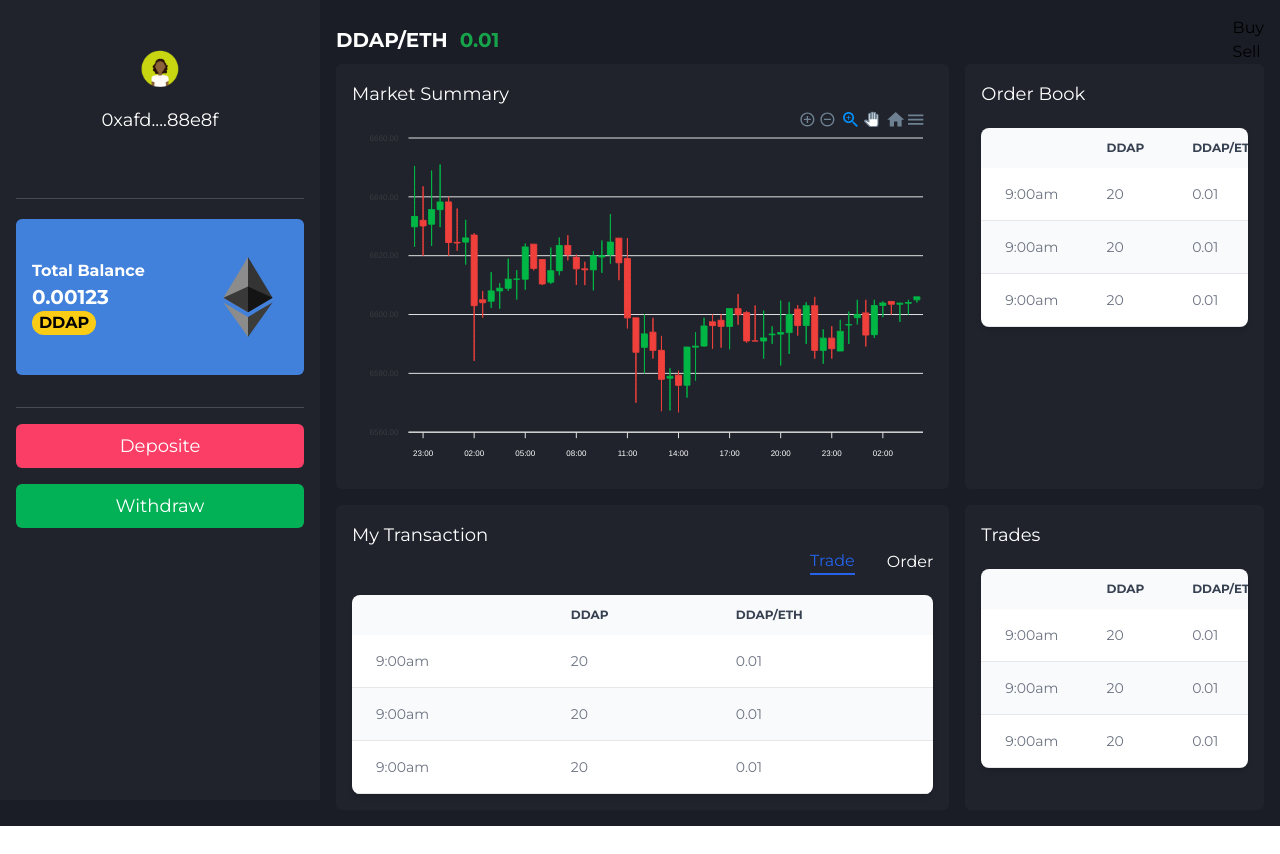
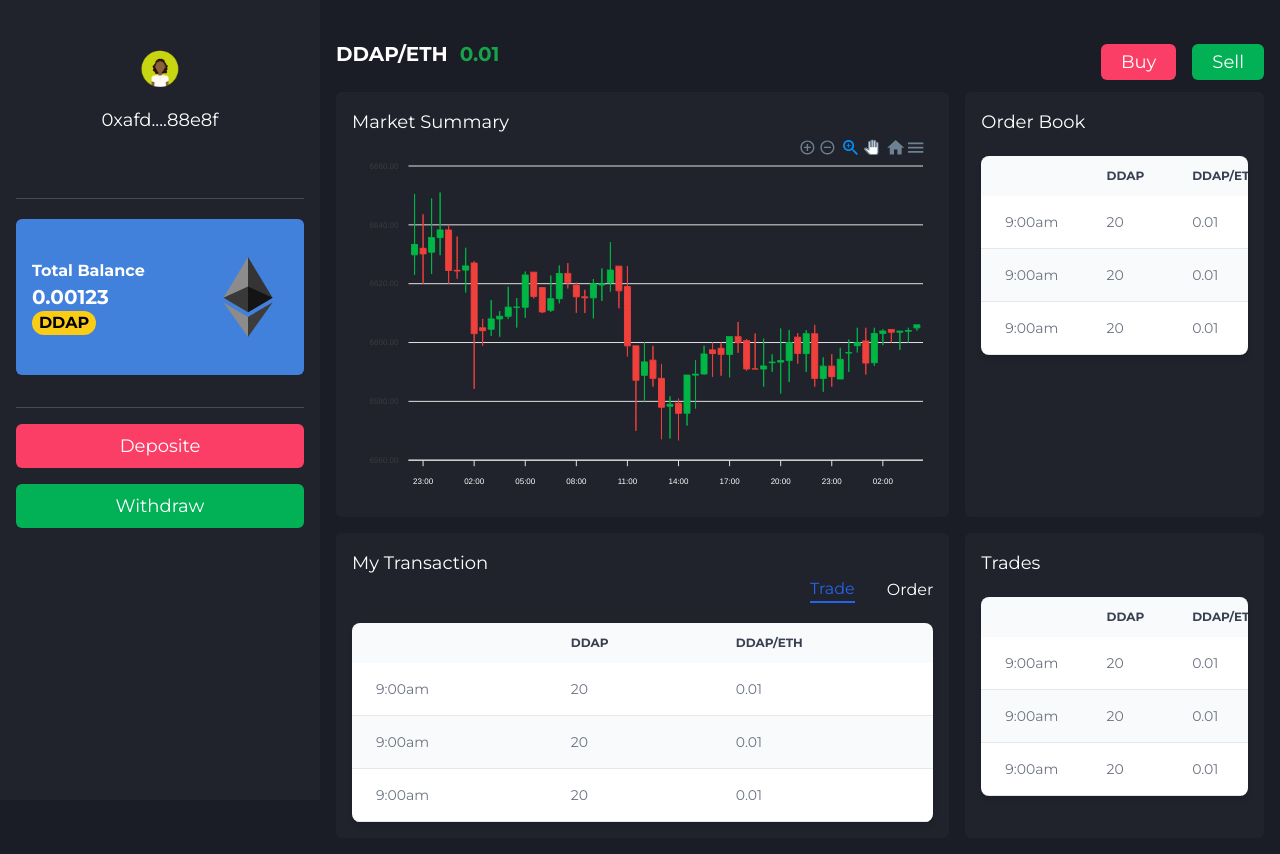
Before and after one commit to Mr-DecodeBlock/Decentralize-Token-Exchange, a React (Create React App) app: page / in a window 1280 px wide. Before the commit the page ends 826 px from the top, so only its background shows below. Built offline with nearby package versions, Linux system fonts and the light colour scheme.

Commit message:
dex token exchange

```diff
--- a/src/App.js
+++ b/src/App.js
@@ -42,18 +42,23 @@ export default function App() {
         </nav>
 
         <main className="w-9/12 p-4">
-          <div className="flex flex-row justify-between items-center">
+          <div className="flex flex-row justify-between items-center py-3">
             <div className="flex flex-row space-x-3 items-center text-xl text-white">
               <p className="font-bold">DDAP/ETH</p>
               {/* <div class="w-16 overflow-hidden inline-block">
                 <div class=" h-5 w-5 bg-black rotate-45 transform origin-bottom-left"></div>
-              </div> */}
-
+  </div> */}
               <p className="font-bold  text-green-600"> 0.01</p>
             </div>
             <div>
-              <div>Buy</div>
-              <div>Sell</div>
+              <div className="mx-4 lg:mx-0 flex flex-row items-center justify-between space-x-4 ">
+                <div className="bg-[#FA3E66] px-5 py-1 cursor-pointer mt-4 text-white text-lg text-center rounded-md w-full space-y-4">
+                  Buy
+                </div>
+                <div className="bg-[#02B156] px-5 py-1 cursor-pointer mt-4 text-white text-lg text-center rounded-md w-full space-y-4">
+                  Sell
+                </div>
+              </div>
             </div>
           </div>
           <div class="grid grid-cols-3 gap-4">
```
